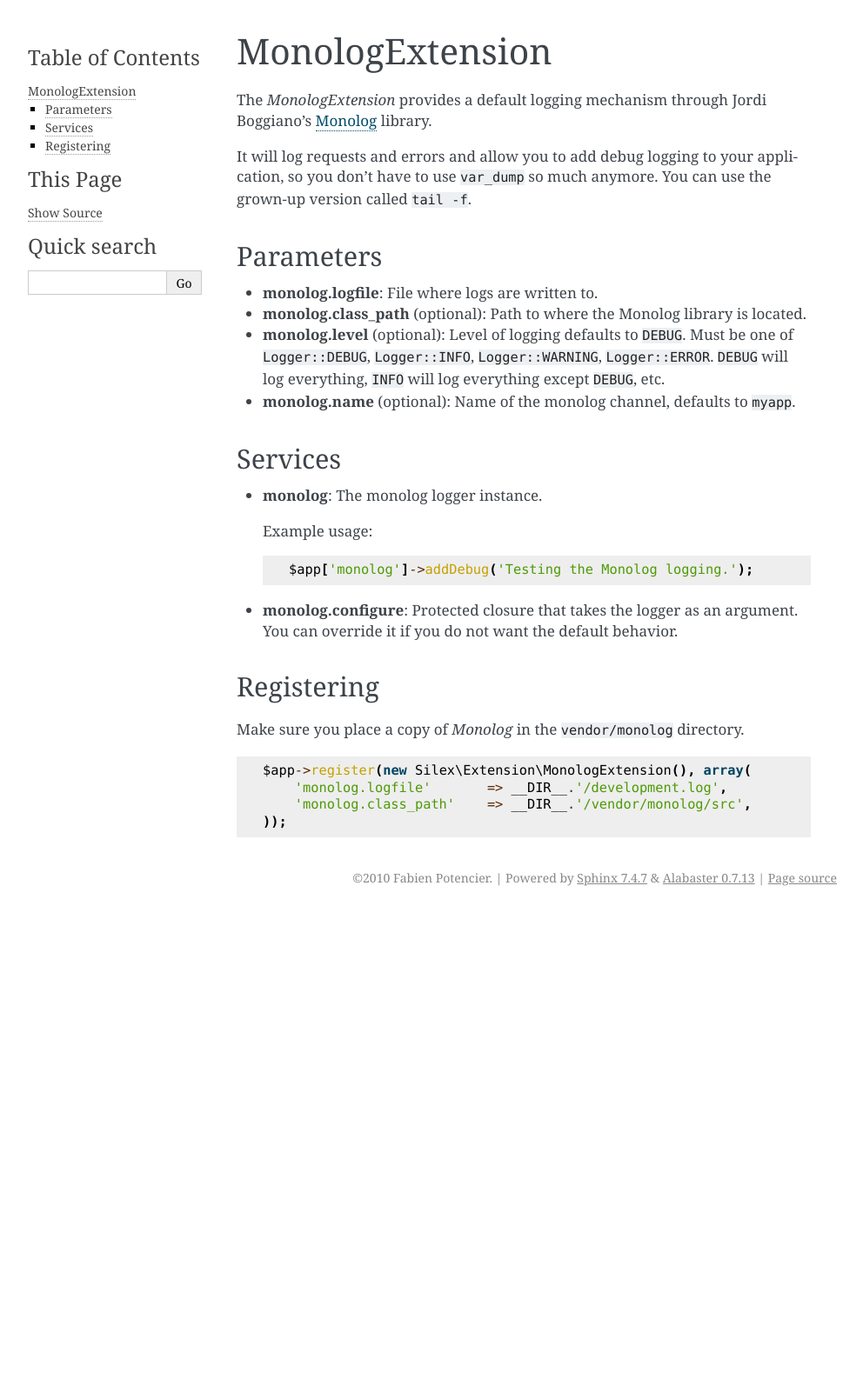
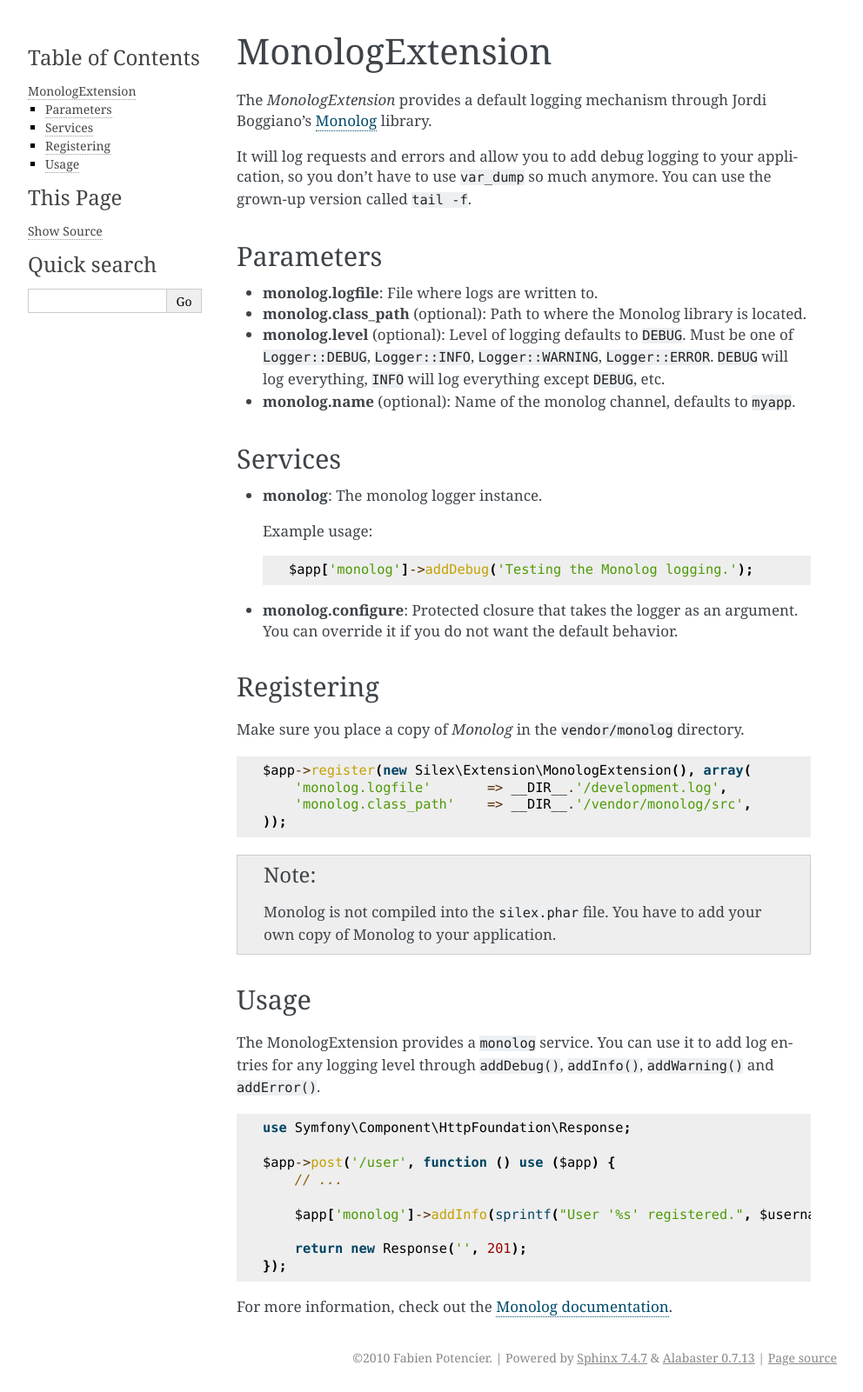
Before and after one commit to silexphp/Silex, a Sphinx documentation site: the page built from doc/extensions/monolog.rst, in a window 1280 px wide. Shown: the whole page at 87% size, without its empty margins (148-1140 px from the left). Built offline with Sphinx 7.4.7, drawn with Linux system fonts in a browser that asks for light colours; before the commit the page ends 1049 px from its top, so only the background shows below that.

Commit message:
[docs] add usage section for MonologExtension

```diff
--- a/doc/extensions/monolog.rst
+++ b/doc/extensions/monolog.rst
@@ -52,3 +52,30 @@
         'monolog.logfile'       => __DIR__.'/development.log',
         'monolog.class_path'    => __DIR__.'/vendor/monolog/src',
     ));
+
+.. note::
+
+    Monolog is not compiled into the ``silex.phar`` file. You have to
+    add your own copy of Monolog to your application.
+
+Usage
+-----
+
+The MonologExtension provides a ``monolog`` service. You can use
+it to add log entries for any logging level through ``addDebug()``,
+``addInfo()``, ``addWarning()`` and ``addError()``.
+
+::
+
+    use Symfony\Component\HttpFoundation\Response;
+
+    $app->post('/user', function () use ($app) {
+        // ...
+
+        $app['monolog']->addInfo(sprintf("User '%s' registered.", $username));
+
+        return new Response('', 201);
+    });
+
+For more information, check out the `Monolog documentation
+<https://github.com/Seldaek/monolog>`_.
```
